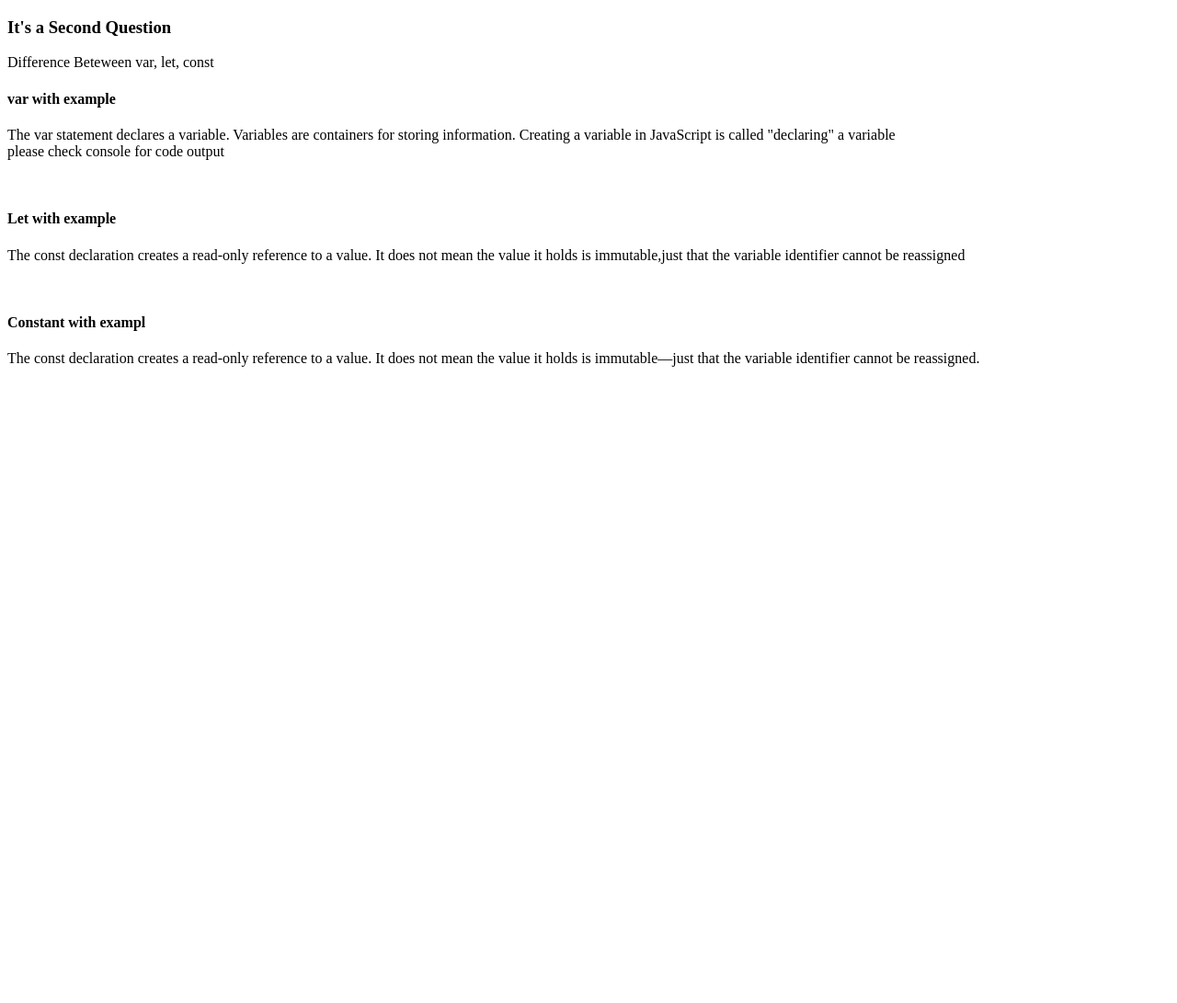
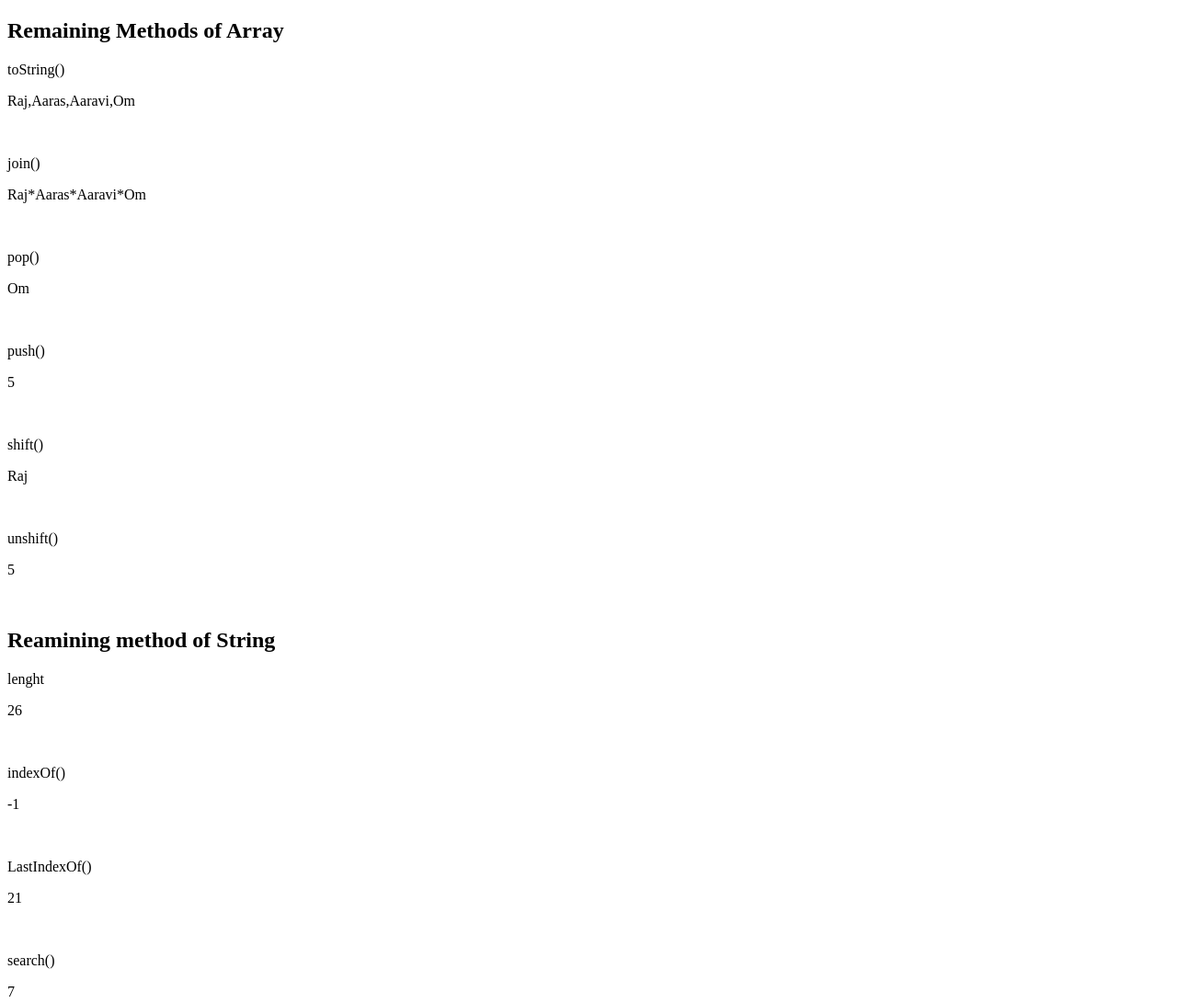
Before and after one commit to Shraddha2325/Js-Assignment, a plain HTML site: page second.html in a window 1280 px wide. Shown: the whole page at 92% size. Before the commit the page ends 800 px from the top, so only its background shows below. Drawn offline with Linux system fonts and the light colour scheme.

Commit message:
Add files via upload

```diff
--- a/demo1.js
+++ b/demo1.js
@@ -1,25 +1,44 @@
-//var
-//var name = "Shraddha";
-var age = "21";
-var language = ["Marathi","Hindi","English"];
+//Methods of Array
+//toString
+var name = ["Raj", "Aaras", "Aaravi", "Om"];
+document.getElementById("demo").innerHTML = name.toString();
 
-var friends = {
-name : "Tushar",
-hobby : "Sketching",
-}
+//join
+var name1 = ["Raj", "Aaras", "Aaravi", "Om"];
+document.getElementById("test").innerHTML = name1.join("*");
 
-var a = 10;
-console.log(a);
+//pop
+var name2 = ["Raj", "Aaras", "Aaravi", "Om"];
+document.getElementById("mock").innerHTML = name2.pop();
 
-var a = null;
-console.log(a);
+//push
+var name3 = ["Raj", "Aaras", "Aaravi", "Om"];
+document.getElementById("net").innerHTML = name3.push("kiwi");
 
-//Let
-let name = "SaiRaj";
-name = "Omkar";
-console.log("Using let :", name);
-console.log(name)
+//shift
+var name4 = ["Raj", "Aaras", "Aaravi", "Om"];
+document.getElementById("nock").innerHTML = name4.shift("Rekha");
 
-//const - constant
-const country = "India";
-console.log(country);
+//unshift
+var name5 = ["Raj", "Aaras", "Aaravi", "Om"];
+document.getElementById("nest").innerHTML = name5.unshift("lemo");
+
+
+//methods of String
+//lenght
+var txt = "ABCDEFGHIJKLMNOPQRSTUVWXYZ";
+document.getElementById("len").innerHTML = txt.length;
+
+//indexOf
+var txt = "ABCDEFGHIJKLMNOPQRSTUVWXYZ";
+document.getElementById("index").innerHTML = txt.indexOf("locate");
+
+//LastIndexOf
+var str = "Please locate where 'locate' occurs!";
+var pos = str.lastIndexOf("locate");
+document.getElementById("Liof").innerHTML = pos;
+
+//search
+var str = "Please locate where 'locate' occurs!";
+var pos = str.search("locate");
+document.getElementById("srch").innerHTML = pos;
--- a/second.html
+++ b/second.html
@@ -1,23 +1,33 @@
 <!DOCTYPE html>
 <html>
 <head>
-	<title>2nd Question</title>
-	<script src="demo1.js"></script>
+	<title>Methods of string and Arrays</title>
+
 </head>
 <body>
-<h3>It's a Second Question</h3>
-<p>Difference Beteween var, let, const</p>
-<h4>var with example</h4>
-<p>The var statement declares a variable. Variables are containers for storing information. Creating a variable in JavaScript is called "declaring" a variable<br> please check console for code output</p>
+<h2>Remaining Methods of Array</h2>
+<p>toString()</p>
+<p id="demo"></p><br>
+<p>join()</p>
+<p id="test"></p><br>
+<p>pop()</p>
+<p id="mock"></p><br>
+<p>push()</p>
+<p id="net"></p><br>
+<p>shift()</p>
+<p id="nock"></p><br>
+<p>unshift()</p>
+<p id="nest"></p><br>
 
-<br>
-<h4>Let with example</h4>
-<p>The const declaration creates a read-only reference to a value. It does not mean the value it holds is immutable,just that the variable identifier cannot be reassigned</p>
-
-<br>
-<h4>Constant with exampl</h4>
-<p>The const declaration creates a read-only reference to a value. It does not mean the value it holds is immutable—just that the variable identifier cannot be reassigned.</p>
-
-
+<h2>Reamining method of String</h2>
+<p>lenght</p>
+<p id="len"></p><br>
+<p>indexOf()</p>
+<p id="index"></p><br>
+<p>LastIndexOf()</p>
+<p id="Liof"></p><br>
+<p>search()</p>
+<p id="srch"></p>
 </body>
+<script src="demo1.js"></script>
 </html>
```
Also changed, not shown: demo.js (+1 -13 lines), first.html (+3 -3 lines).
